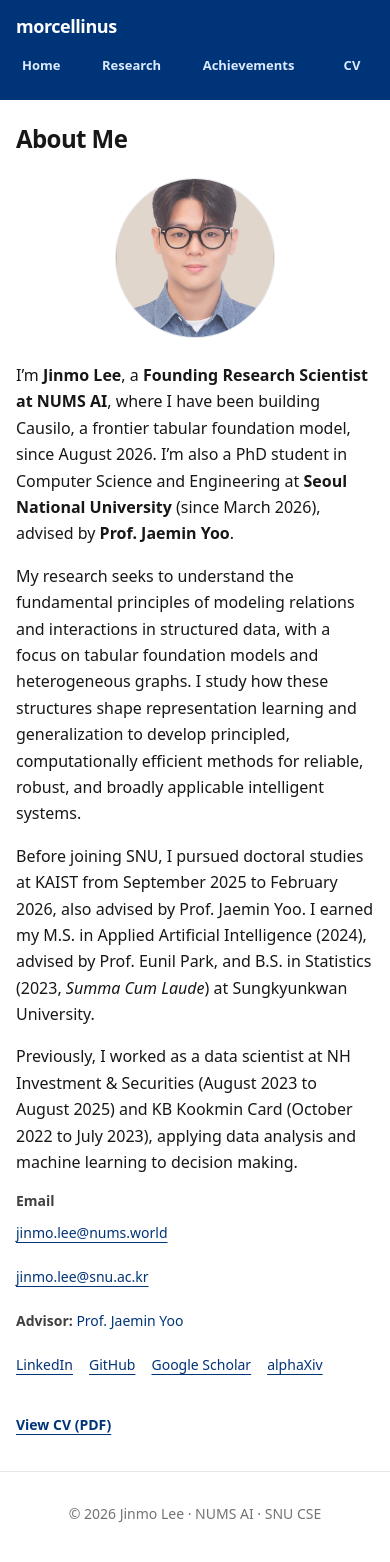
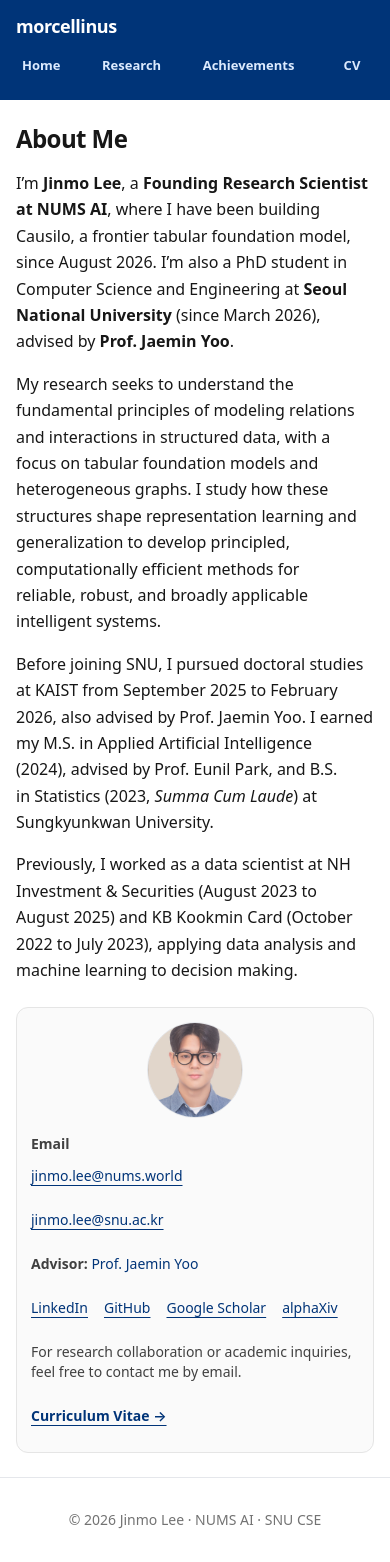
Before and after one commit to morcellinus/morcellinus.github.io, a Next.js app: page /about in a window 390 px wide. Built offline with nearby package versions, Linux system fonts and the light colour scheme; no server answers.

Commit message:
Use the same responsive profile on About

```diff
--- a/app/about/page.tsx
+++ b/app/about/page.tsx
@@ -1,21 +1,10 @@
-import Image from "next/image";
-import { ContactLinks } from "@/components/ContactLinks";
+import { ProfileCard } from "@/components/ProfileCard";
 
 export default function AboutPage() {
   return (
-    <section className="space-y-6">
-      <h1 className="section-title">About Me</h1>
-      <div className="flex min-w-0 flex-col items-center gap-6 sm:flex-row sm:items-start">
-        <div className="shrink-0">
-          <Image
-            src="/profile.jpg"
-            alt="Jinmo Lee"
-            width={160}
-            height={160}
-            className="h-40 w-40 rounded-full border object-cover"
-          />
-        </div>
-        <div className="min-w-0 space-y-4">
+    <section className="intro-grid" aria-labelledby="about">
+      <div className="prose-column space-y-4">
+        <h1 id="about" className="section-title">About Me</h1>
         <p>
           I’m <b>Jinmo Lee</b>, a <b>Founding Research Scientist at NUMS AI</b>, where I have
           been building Causilo, a frontier tabular foundation model, since August 2026. I’m also a PhD
@@ -40,10 +29,8 @@ export default function AboutPage() {
           to August 2025) and KB Kookmin Card (October 2022 to July 2023), applying data analysis
           and machine learning to decision making.
         </p>
-          <ContactLinks />
-          <a className="contact-link text-sm font-semibold" href="/CV-jinmolee.pdf" target="_blank" rel="noopener noreferrer">View CV (PDF)</a>
       </div>
-      </div>
+      <ProfileCard />
     </section>
   );
 }
```
Lines whose indentation alone changed are shown as unchanged.
